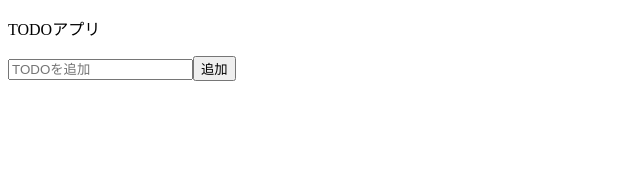
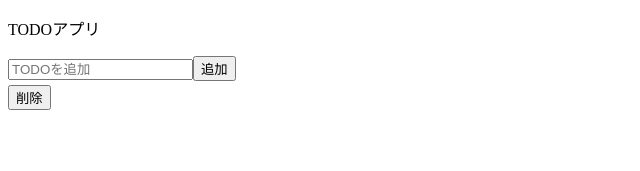
Before and after one commit to kyonsheeee/todo-app, a React (Create React App) app: page / in a window 1280 px wide. Both pictures are taken after a click on the button "追加". Shown: the top 171 px of the page, without its empty margins (0-640 px from the left). Built offline with nearby package versions, Linux system fonts and the light colour scheme.

Commit message:
deleteTodoを追加

```diff
--- a/src/components/TodoItem.tsx
+++ b/src/components/TodoItem.tsx
@@ -5,13 +5,17 @@ interface TodoItemProps {
     id: number;
     text: string;
   };
+  onDelete: (id: number) => void;
 }
 
-const TodoItem: React.FC<TodoItemProps> = ({ todo }) => {
+const TodoItem: React.FC<TodoItemProps> = ({ todo, onDelete }) => {
   return (
-    <>
-      <p>{todo.text}</p>
-    </>
+    <div style={{ display: "flex", alignItems: "center", marginBottom: '8px' }}>
+      <>
+        <p>{todo.text}</p>
+        <button onClick={() => onDelete(todo.id)}>削除</button>
+      </>
+    </div>
   );
 };
 
--- a/src/components/TodoList.tsx
+++ b/src/components/TodoList.tsx
@@ -15,6 +15,10 @@ const TodoList: React.FC = () => {
     setInput("");
   };
 
+  const deleteTodo = (id: number) => {
+    setTodos(todos.filter(todo => todo.id !== id));
+  };
+
   return (
     <>
       <input
@@ -24,7 +28,7 @@ const TodoList: React.FC = () => {
       ></input>
       <button onClick={addTodo}>追加</button>
       {todos.map((todo) => (
-        <TodoItem key={todo.id} todo={todo} />
+        <TodoItem key={todo.id} todo={todo} onDelete={deleteTodo} />
       ))}
     </>
   );
```
